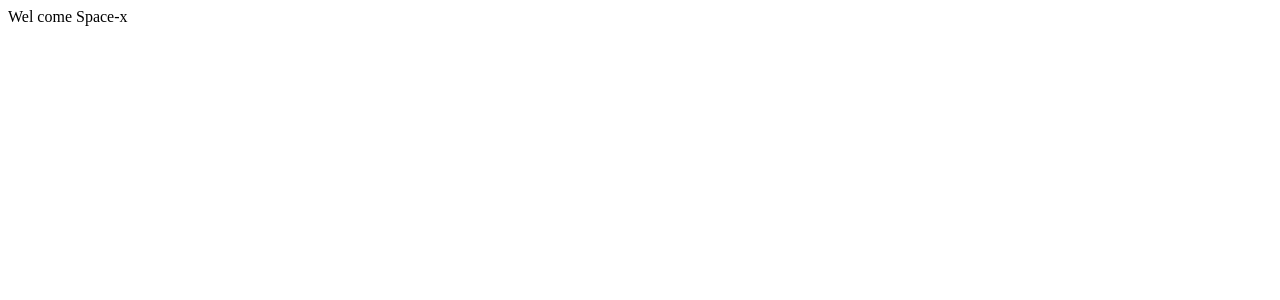
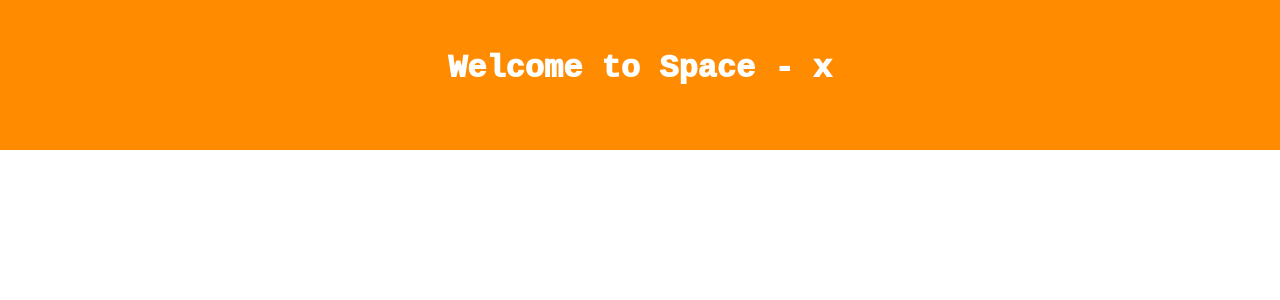
Before and after one commit to prashanthanantha/space-x, a React (Create React App) app: page / in a window 1280 px wide. Shown: the top 300 px of the page. Built offline with nearby package versions, Linux system fonts and the light colour scheme.

Commit message:
add heder and css files

```diff
--- a/src/App.jsx
+++ b/src/App.jsx
@@ -1,9 +1,10 @@
 import React from 'react';
-
+import {Header} from './Components/Header/Header.jsx';
+import './styles.css';
 function App() {
   return (
     <div className="App">
-      Wel come Space-x
+      <Header />
     </div>
   );
 }
--- /dev/null
+++ b/src/Components/Header/Header.jsx
@@ -0,0 +1,11 @@
+import React from 'react';
+import './styles.css';
+export class Header extends React.Component{
+    render(){
+        return (
+            <div className="Header">
+               <h1> Welcome to Space - x</h1>
+            </div>
+        )
+    }
+}
--- /dev/null
+++ b/src/Components/Header/styles.css
@@ -0,0 +1,17 @@
+.Header{
+    background-color: darkorange;
+    height: 150px;
+    width: 100%;
+    display: inline-block;
+    margin:0px;
+
+}
+
+.Header h1{
+    color: white;
+    text-align: center;
+    margin:0px;
+    margin-top: 50px;
+    font-family: 'Courier New', Courier, monospace;
+    font-weight: 1000;
+}
--- /dev/null
+++ b/src/styles.css
@@ -0,0 +1,4 @@
+body{
+    margin: 0px;
+    padding: 0px;
+}
```
